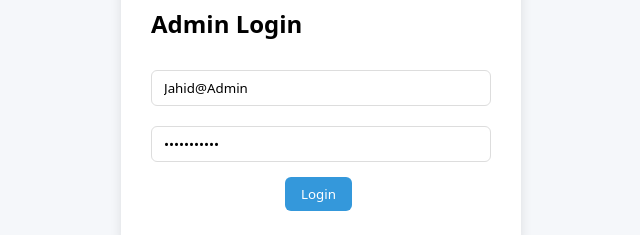
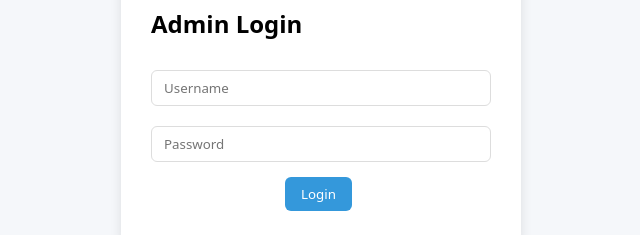
Before and after one commit to jahidup/ab, a plain HTML site: page frontend/admin/index.html in a window 1280 px wide. Shown: the part 143-378 px from the top of the page, 319-959 px from the left. Drawn offline with Linux system fonts and the light colour scheme.

Commit message:
Update index.html

```diff
--- a/frontend/admin/index.html
+++ b/frontend/admin/index.html
@@ -7,8 +7,8 @@
 <body>
   <div class="login-container">
     <h2>Admin Login</h2>
-    <input type="text" id="username" placeholder="Username" value="Jahid@Admin">
-    <input type="password" id="password" placeholder="Password" value="Jahid@Admin">
+    <input type="text" id="username" placeholder="Username">
+    <input type="password" id="password" placeholder="Password">
     <button id="loginBtn">Login</button>
     <p id="errorMsg"></p>
   </div>
@@ -23,7 +23,7 @@
       });
       const data = await res.json();
       if (data.success) {
-        localStorage.setItem('adminToken', 'true');
+        localStorage.setItem('adminToken', data.token);
         location.href = 'dashboard.html';
       } else {
         document.getElementById('errorMsg').innerText = data.message;
```
